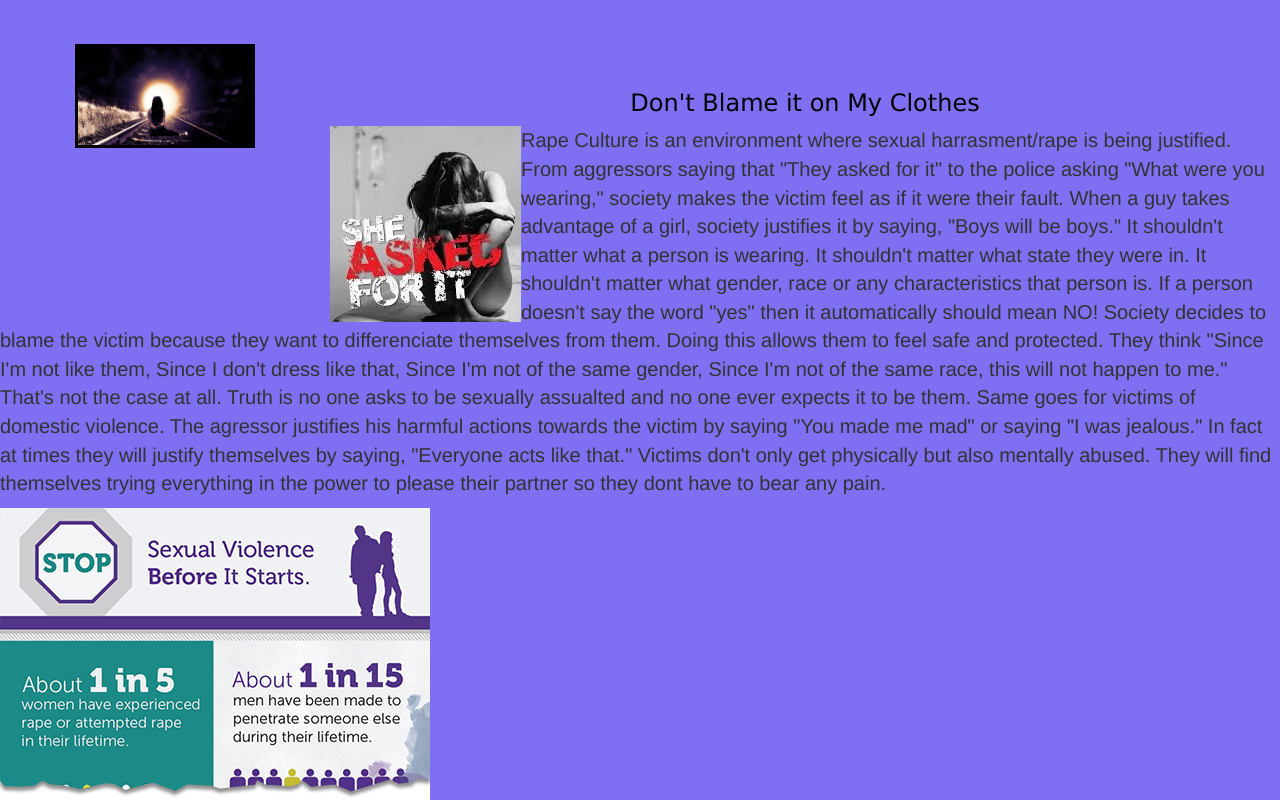
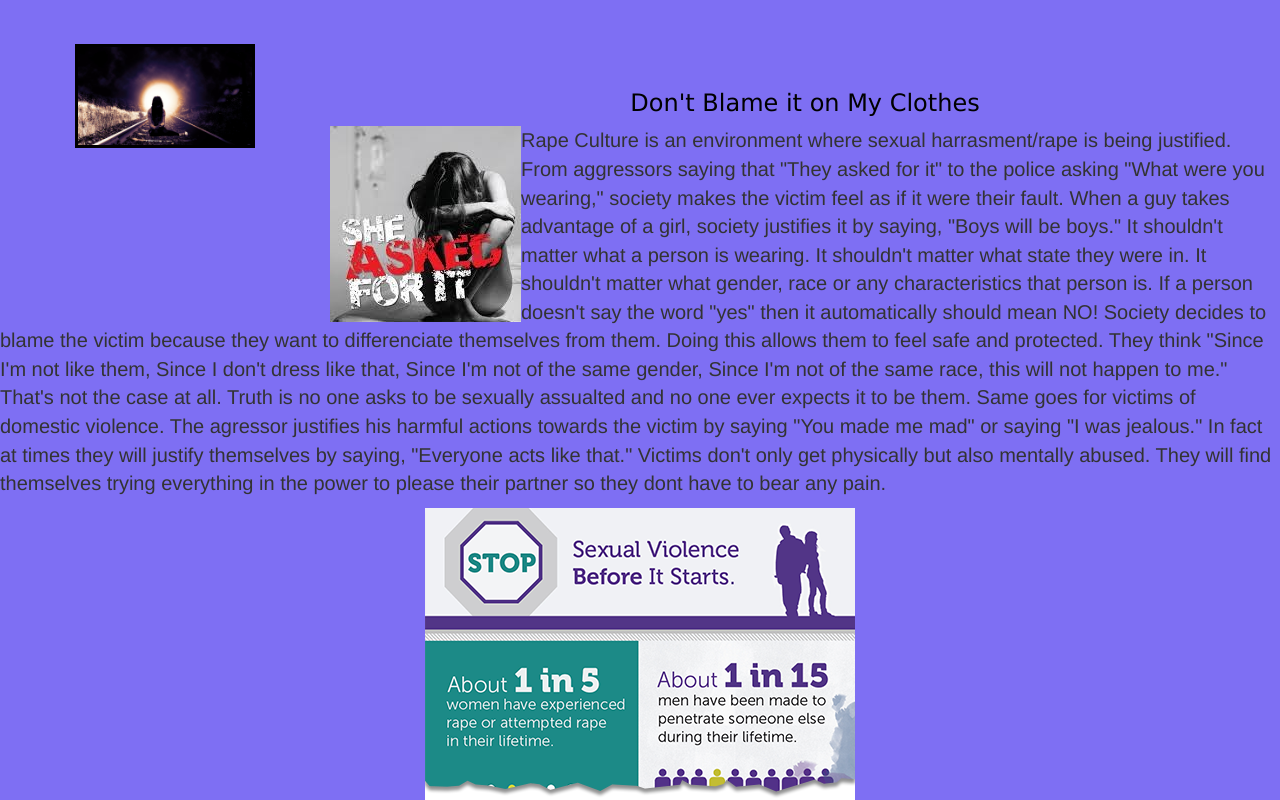
Before and after one commit to femeen/femeen.github.io, a plain HTML site: page Why_me.html in a window 1280 px wide. Shown: the part 474-1274 px from the top of the page. Drawn offline with nearby package versions, Linux system fonts and the light colour scheme.

Commit message:
updating site

```diff
--- a/homepage.css
+++ b/homepage.css
@@ -128,4 +128,7 @@ div.womenintheworkplace {
 #statisticrape{
 	max-width: 100%
 	max-height:auto;
+    display: block;
+    margin: 0 auto;
 }
+}
```
